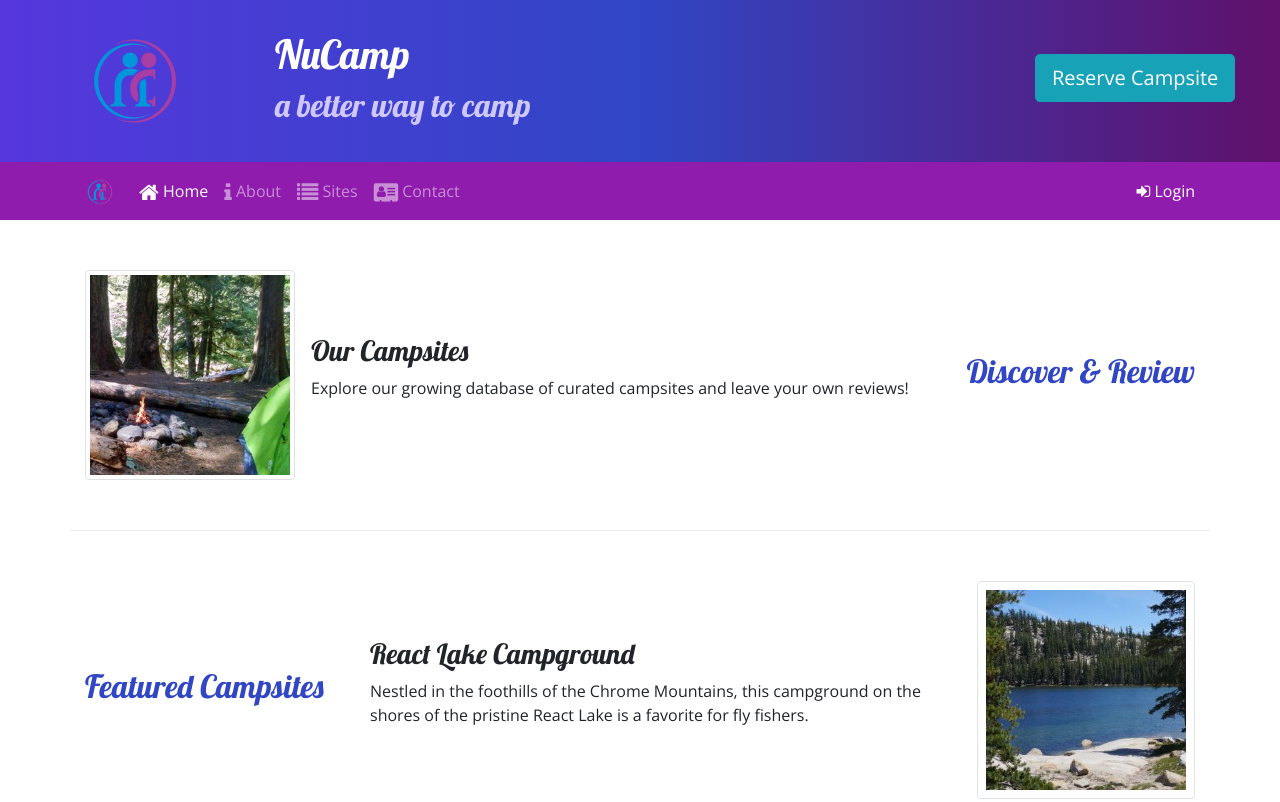
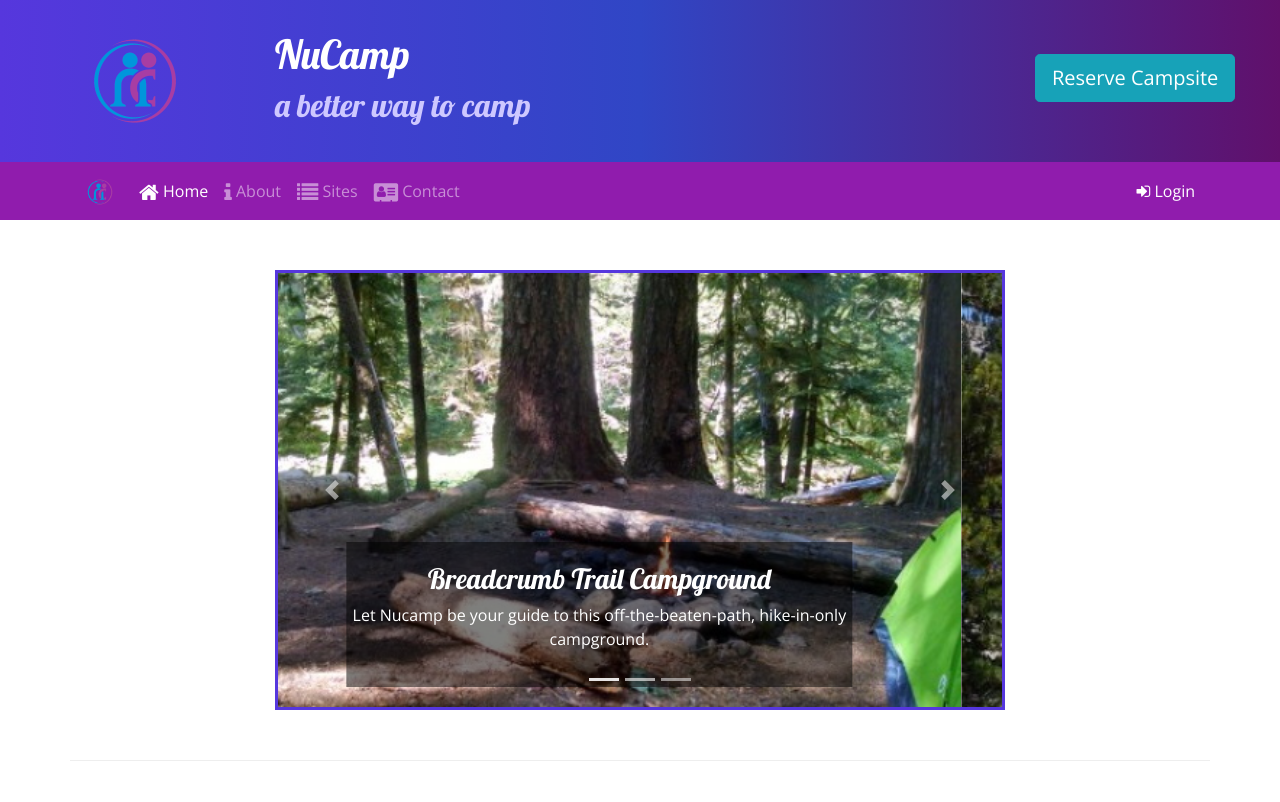
Before and after one commit to Sheilabob/NucampBootstrapProject, a website: page index.html in a window 1280 px wide. Shown: the top 802 px of the page. Drawn offline with nearby package versions, Linux system fonts and the light colour scheme.

Commit message:
carousel

```diff
--- a/css/styles.css
+++ b/css/styles.css
@@ -39,3 +39,11 @@ a, a:hover {
     color: inherit;
     text-decoration: none;
 }
+
+.carousel-caption {
+    background-color: rgba(0, 0, 0, 0.5);
+}
+
+.carousel {
+    border: solid #5637DD;
+}
--- a/index.html
+++ b/index.html
@@ -96,6 +96,50 @@
     </div>
 
     <div class="container">
+
+        <div class="row row-content">
+            <div class="col-md-8 mx-auto">
+                <div id="homeCarousel" class="carousel slide" data-ride="carousel">
+                    <ol class="carousel-indicators">
+                        <li data-target="#homeCarousel" data-slide-to="0" class="active"></li>
+                        <li data-target="#homeCarousel" data-slide-to="1"></li>
+                        <li data-target="#homeCarousel" data-slide-to="2"></li>
+                    </ol>
+                    <div class="carousel-inner">
+                        <div class="carousel-item active">
+                            <img class="d-block w-100" src="img/breadcrumb-trail.jpg" alt="Breadcumb Trail Campground" />
+                            <div class="carousel-caption">
+                                <h3>Breadcrumb Trail Campground</h3>
+                                <p class="d-none d-sm-block">Let Nucamp be your guide to this off-the-beaten-path, hike-in-only campground.</p>
+                            </div>
+                        </div>
+                        <div class="carousel-item">
+                            <img class="d-block w-100" src="img/react-lake.jpg" alt="React Lake Campground" />
+                            <div class="carousel-caption">
+                                <h3>React Lake Campground</h3>
+                                <p class="d-none d-sm-block">Nestled in the foothills of the Chrome Mountains, this campground on the shores of the pristine React Lake is a favorite for fly fishers.</p>
+                            </div>
+                        </div>
+                        <div class="carousel-item">
+                            <img class="d-block w-100" src="img/chrome-river.jpg" alt="Chrome River Campground" />
+                            <div class="carousel-caption">
+                                <h3>Chrome River Campground</h3>
+                                <p class="d-none d-sm-block">Spend a few sunny days and starry nights beneath a canopy of old-growth firs at this enchanting spot by the Chrome River.</p>
+                            </div>
+                        </div>
+                    </div>
+                    <a class="carousel-control-prev" href="#homeCarousel" role="button" data-slide="prev">
+                        <span class="carousel-control-prev-icon"></span>
+                        <span class="sr-only">Previous</span>
+                    </a>
+                    <a class="carousel-control-next" href="#homeCarousel" role="button" data-slide="next">
+                        <span class="carousel-control-next-icon"></span>
+                        <span class="sr-only">Next</span>
+                    </a>
+                </div>
+            </div>
+        </div>
+
         <div class="row row-content align-items-center">
             <div class="col-sm-4 order-sm-last col-md-3">
                 <h2 class="text-sm-right">Discover & Review</h2>
```
